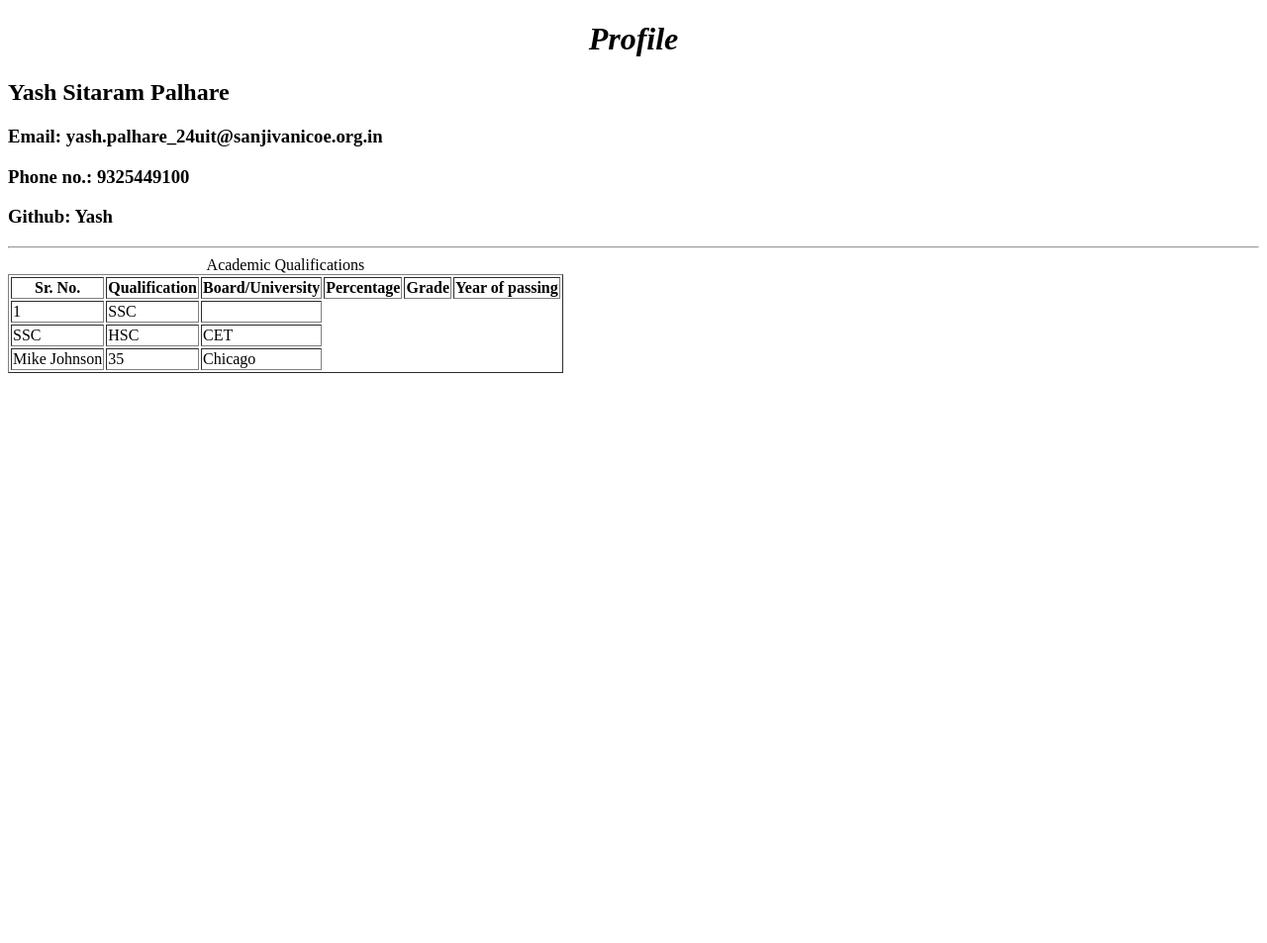
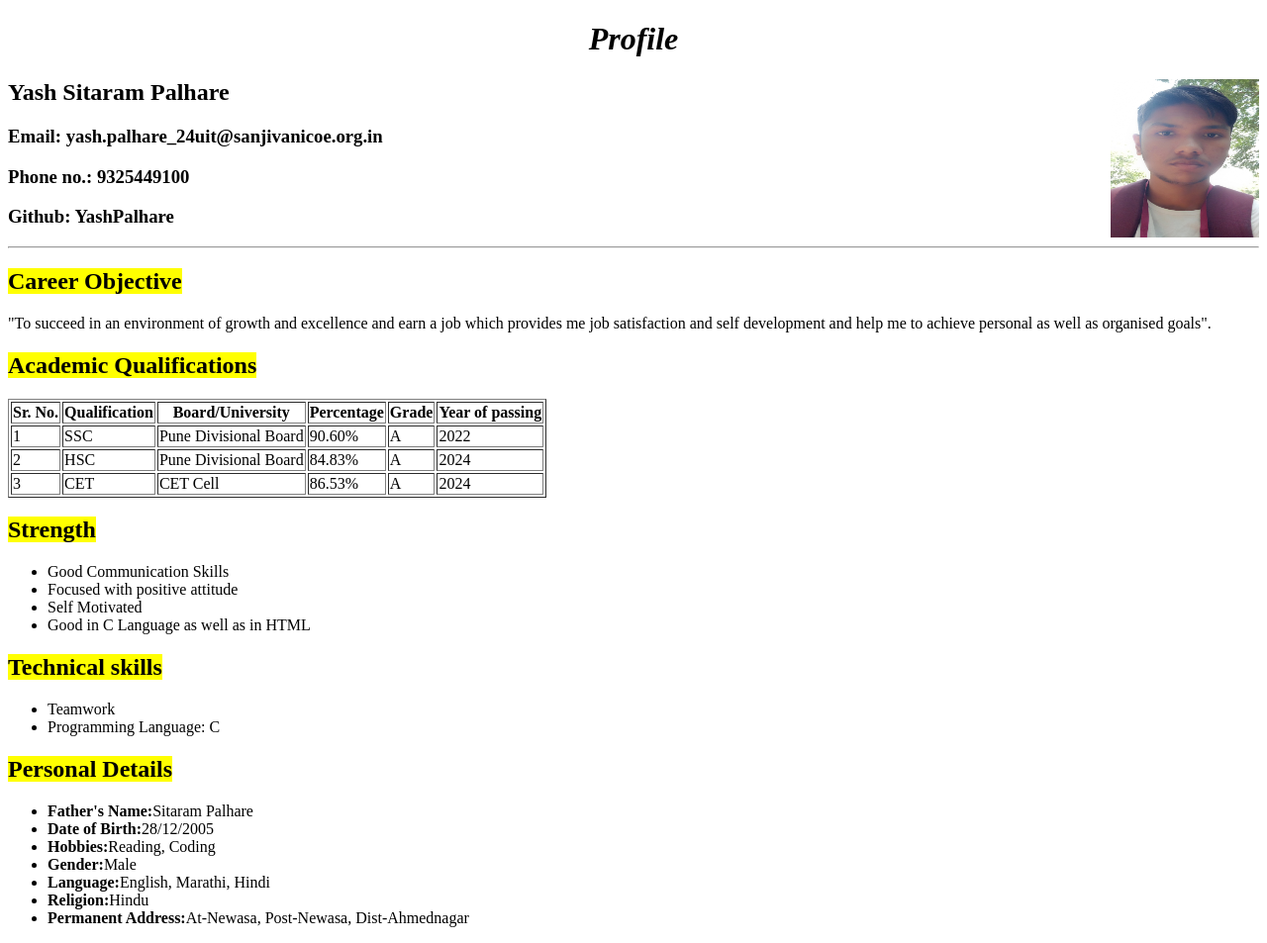
Before and after one commit to YashPalhare/ITEL, a plain HTML site: page profile.html in a window 1280 px wide. Shown: the whole page at 99% size. Before the commit the page ends 800 px from the top, so only its background shows below. Drawn offline with Linux system fonts and the light colour scheme.

Commit message:
Finished making profile.html

```diff
--- a/profile.html
+++ b/profile.html
@@ -7,14 +7,18 @@
 </head>
 <body>
     <h1 align="center"><i>Profile</i></h1>
+    <img src="./pfp.jpeg" alt="Profile picture" align="right" width="150" height="160">
     <h2>Yash Sitaram Palhare</h2>
     <h3>Email: yash.palhare_24uit@sanjivanicoe.org.in</h3>
     <h3>Phone no.: 9325449100</h3>
-    <h3>Github: Yash</h3>
+    <h3>Github: YashPalhare</h3>
 
     <hr>
+    <h2><mark>Career Objective</mark></h2>
+    <p>"To succeed in an environment of growth and excellence and earn a job which provides me job satisfaction and self development and help me to achieve personal as well as organised goals".</p>
+
     <table border="1">
-        <caption>Academic Qualifications</caption>
+        <h2><mark>Academic Qualifications</mark></h2>
         <thead>
             <tr>
                 <th>Sr. No.</th>
@@ -29,19 +33,53 @@
             <tr>
                 <td>1</td>
                 <td>SSC</td>
-                <td></td>
+                <td>Pune Divisional Board</td>
+                <td>90.60%</td>
+                <td>A</td>
+                <td>2022</td>
             </tr>
             <tr>
-                <td>SSC</td>
+                <td>2</td>
                 <td>HSC</td>
-                <td>CET</td>
+                <td>Pune Divisional Board</td>
+                <td>84.83%</td>
+                <td>A</td>
+                <td>2024</td>
             </tr>
             <tr>
-                <td>Mike Johnson</td>
-                <td>35</td>
-                <td>Chicago</td>
+                <td>3</td>
+                <td>CET</td>
+                <td>CET Cell</td>
+                <td>86.53%</td>
+                <td>A</td>
+                <td>2024</td>
             </tr>
         </tbody>
     </table>
+
+    <h2><mark>Strength</mark></h2>
+    <ul>
+        <li>Good Communication Skills</li>
+        <li>Focused with positive attitude</li>
+        <li>Self Motivated</li>
+        <li>Good in C Language as well as in HTML</li>
+    </ul>
+
+    <h2><mark>Technical skills</mark></h2>
+    <ul>
+        <li>Teamwork</li>
+        <li>Programming Language: C</li>
+    </ul>
+
+    <h2><mark>Personal Details</mark></h2>
+    <ul>
+        <li><b>Father's Name:</b>Sitaram Palhare</li>
+        <li><b>Date of Birth:</b>28/12/2005</li>
+        <li><b>Hobbies:</b>Reading, Coding</li>
+        <li><b>Gender:</b>Male</li>
+        <li><b>Language:</b>English, Marathi, Hindi</li>
+        <li><b>Religion:</b>Hindu</li>
+        <li><b>Permanent Address:</b>At-Newasa, Post-Newasa, Dist-Ahmednagar</li>
+    </ul>
 </body>
 </html>
```
